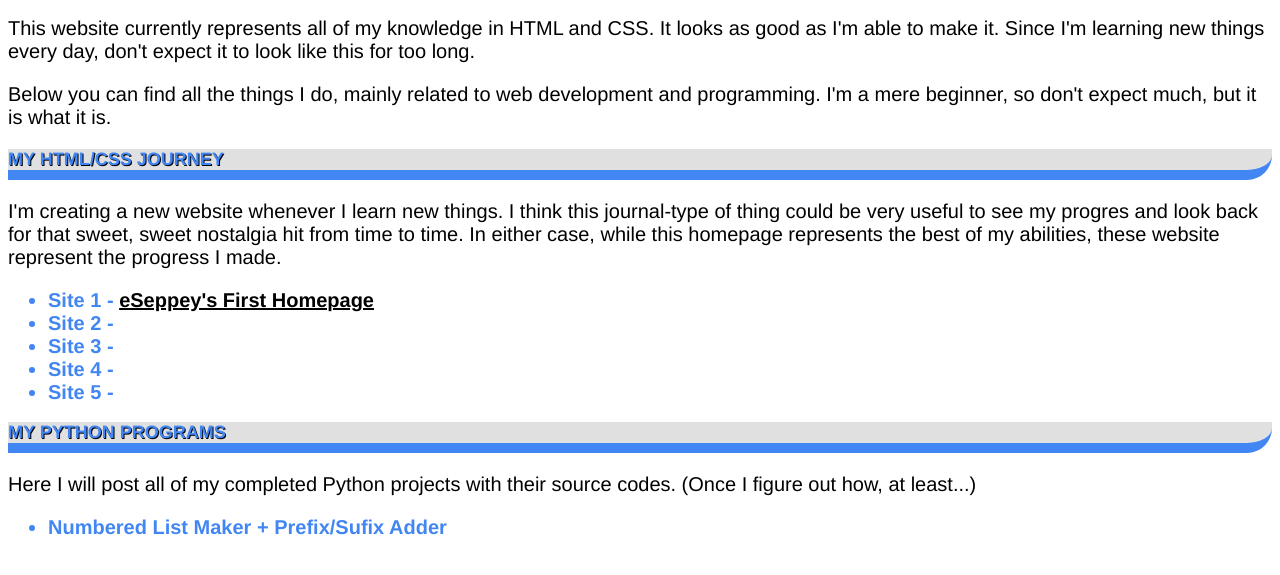
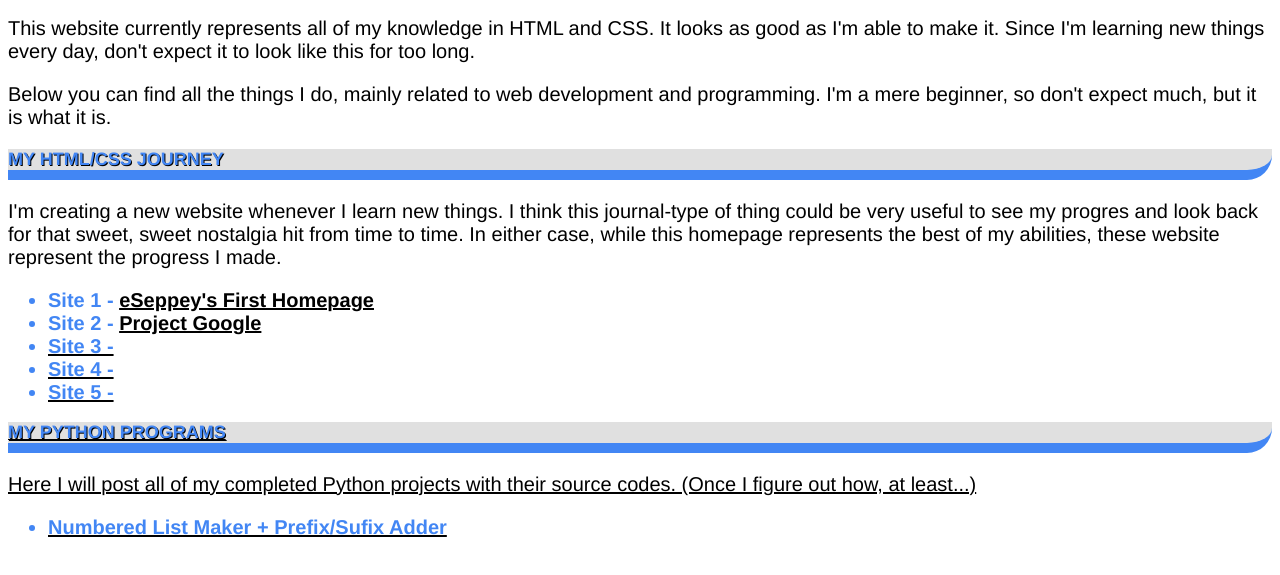
Before and after one commit to eseppey/eseppey.github.io, a plain HTML site: page index.html in a window 1280 px wide. Shown: the part 121-696 px from the top of the page. Drawn offline with Linux system fonts and the light colour scheme.

Commit message:
Added ProjectGoogle to portfolio

```diff
--- a/index.html
+++ b/index.html
@@ -25,7 +25,7 @@
   <p>
     <ul>
       <li>Site 1 - <a href="https://eseppey.github.io/site1.html"> eSeppey's First Homepage</a></li>
-      <li>Site 2 -</li>
+      <li>Site 2 - <a href="https://eseppey.github.io/ProjectGoogle/index.html"> Project Google</li>
       <li>Site 3 -</li>
       <li>Site 4 -</li>
       <li>Site 5 -</li>
```
